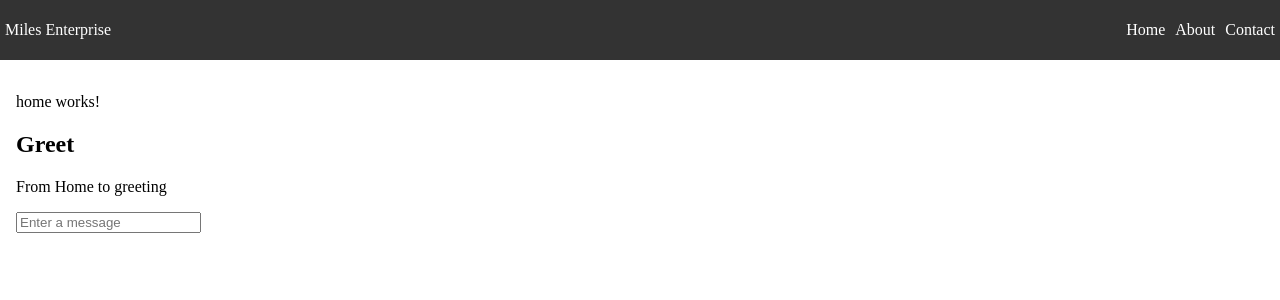
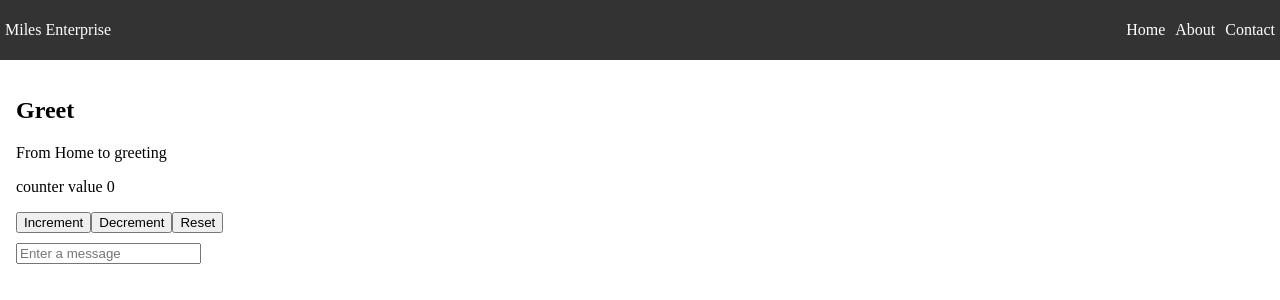
Before and after one commit to Isaac-miles/Angularlessons, an Angular app in the folder angular_demo/: page / in a window 1280 px wide. Shown: the top 300 px of the page. Built offline with nearby package versions, Linux system fonts and the light colour scheme.

Commit message:
components

```diff
--- a/angular_demo/src/app/components/counter/counter.component.html
+++ b/angular_demo/src/app/components/counter/counter.component.html
@@ -1 +1,7 @@
-<p>counter works!</p>
+<p>counter value {{counterValue()}}</p>
+
+<div>
+    <button (click)="incrementCounter()">Increment</button>
+    <button (click)="decrementCounter()">Decrement</button>
+    <button (click)="resetCounter()">Reset</button>
+</div>
--- a/angular_demo/src/app/components/counter/counter.component.ts
+++ b/angular_demo/src/app/components/counter/counter.component.ts
@@ -1,11 +1,24 @@
-import { Component } from '@angular/core';
+import { Component, input, signal } from '@angular/core';
 
 @Component({
   selector: 'app-counter',
+  standalone: true,
   imports: [],
   templateUrl: './counter.component.html',
   styleUrl: './counter.component.scss'
 })
 export class CounterComponent {
-
+  counterValue = signal(0);
+  incrementCounter = () => {
+    this.counterValue.update(val=> val + 1);
+    console.log("Incrementing...",this.counterValue());
+  }
+  decrementCounter = () => {
+    this.counterValue.update(val=> val - 1);
+    console.log("Decrementing...",this.counterValue());
+  }
+  resetCounter = () => {
+    this.counterValue.set(0);
+    console.log("Resetting...",this.counterValue());
+  }
 }
--- a/angular_demo/src/app/home/home.component.html
+++ b/angular_demo/src/app/home/home.component.html
@@ -1,5 +1,3 @@
-<p>home works!</p>
-
 <app-greeting [greetingMessage]="homeMessage()"/>
-
+<app-counter  (increment)="incrementCounter()"></app-counter>
 <input type="text" (keyup)="keyUpHandler($event)" placeholder="Enter a message"/>
--- a/angular_demo/src/app/home/home.component.scss
+++ b/angular_demo/src/app/home/home.component.scss
@@ -0,0 +1,3 @@
+input{
+    margin-top: 10px;
+}
--- a/angular_demo/src/app/home/home.component.ts
+++ b/angular_demo/src/app/home/home.component.ts
@@ -1,9 +1,10 @@
 import { Component, signal } from '@angular/core';
 import { GreetingComponent } from '../components/greeting/greeting.component';
+import { CounterComponent } from '../components/counter/counter.component';
 
 @Component({
   selector: 'app-home',
-  imports: [GreetingComponent],
+  imports: [GreetingComponent,CounterComponent],
   templateUrl: './home.component.html',
   styleUrl: './home.component.scss'
 })
@@ -13,4 +14,9 @@ export class HomeComponent {
   keyUpHandler = (event:KeyboardEvent) => {
     console.log("User entered...",event.key);
   }
+
+   counterValue = signal(0);
+  incrementCounter = () => {
+    console.log("Incrementing...");
+  }
 }
```
